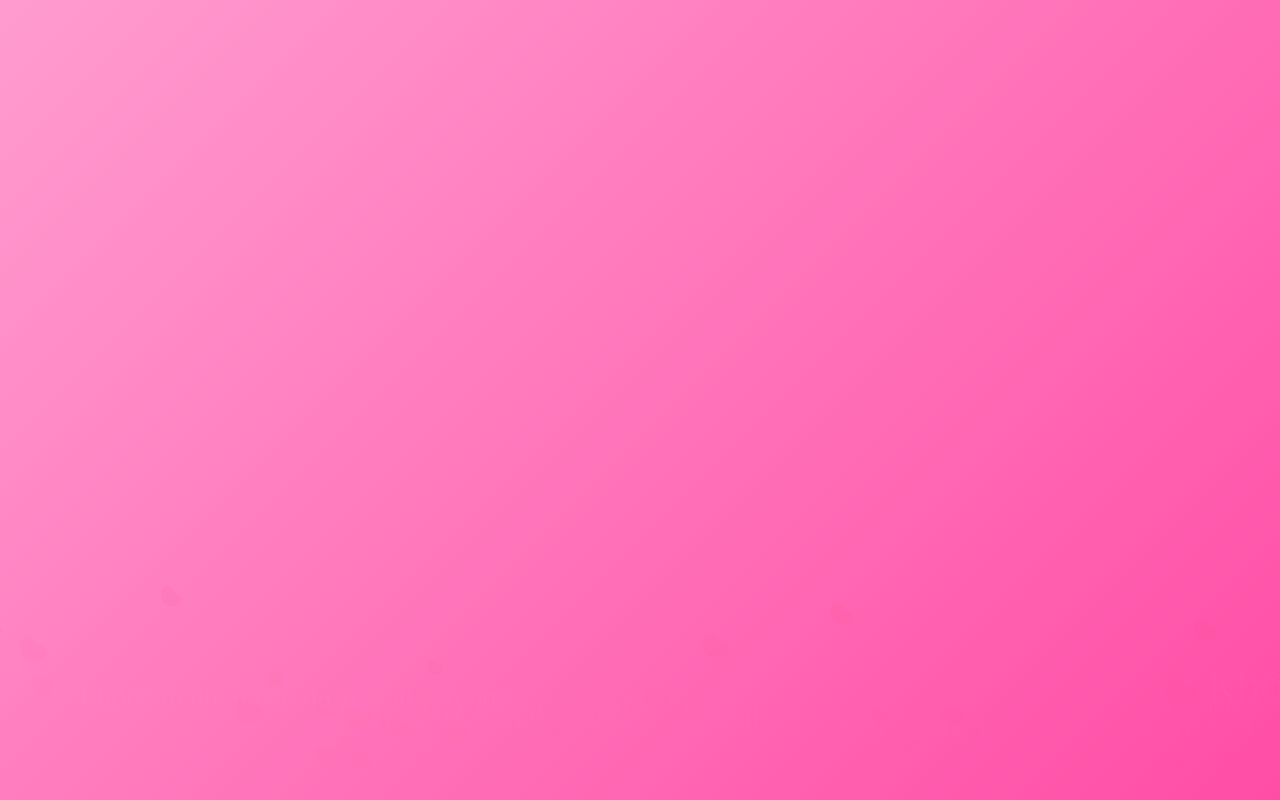
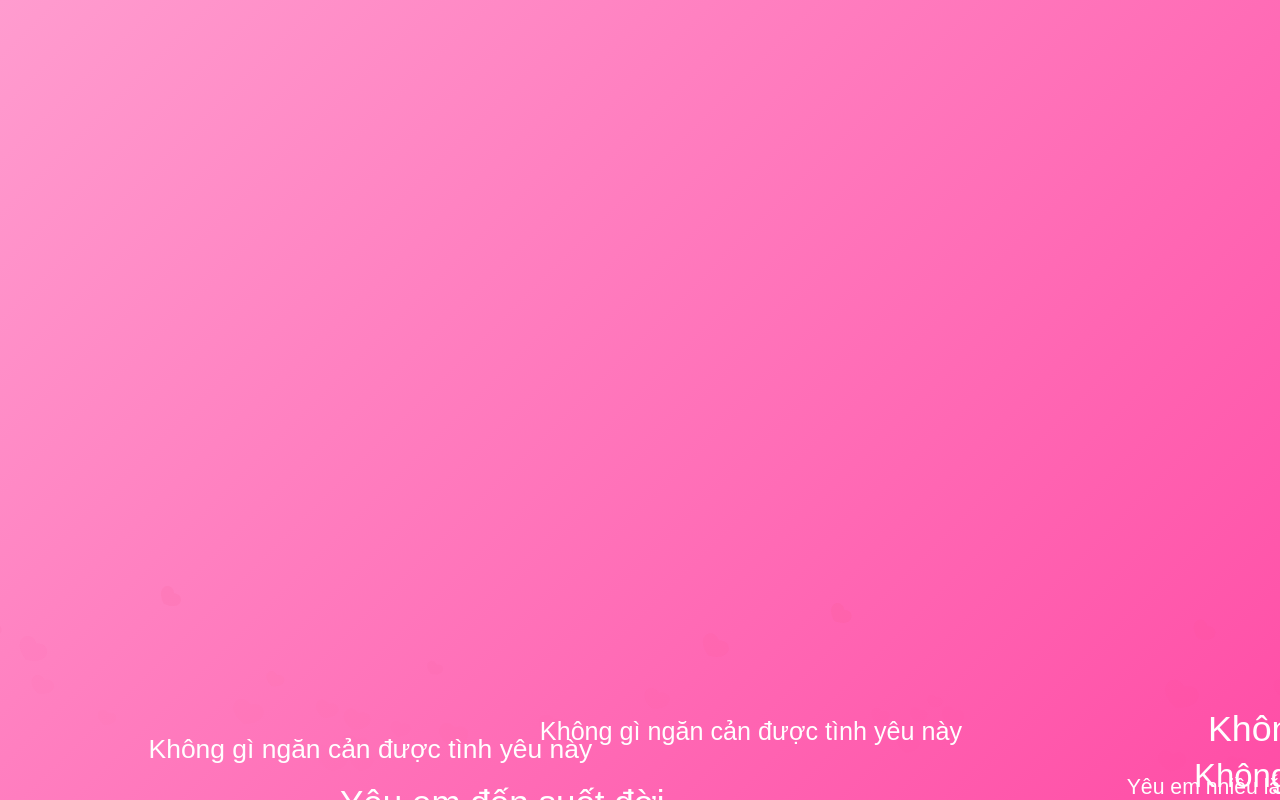
Before and after one commit to Thyen2309/maiyeumotnguoi, a plain HTML site: page index.html in a window 1280 px wide. Drawn offline with Linux system fonts and the light colour scheme.

Commit message:
index.html

```diff
--- a/index.html
+++ b/index.html
@@ -3,7 +3,7 @@
 <head>
   <meta charset="UTF-8">
   <meta name="viewport" content="width=device-width, initial-scale=1.0"/>
-  <title>Mưa Tim & Chữ Yêu (Bay Đến Đỉnh)</title>
+  <title>Mưa Tim & Chữ Yêu (Text Rõ & Thưa)</title>
   <style>
     * { margin:0; padding:0; box-sizing:border-box; }
     body, html {
@@ -34,7 +34,7 @@
   </div>
 
   <script>
-    // — Setup 2 canvas cùng kích thước —
+    // --- Khởi tạo 2 canvas ---
     const cH = document.getElementById('hearts'), ctxH = cH.getContext('2d');
     const cT = document.getElementById('texts'),  ctxT = cT.getContext('2d');
     let W, H;
@@ -45,7 +45,7 @@
     window.addEventListener('resize', resize);
     resize();
 
-    // —––––– Tim bay ––––––
+    // --- Tim bay giữ nguyên ---
     const hearts = [];
     function spawnHearts(cnt = 2) {
       for (let i = 0; i < cnt; i++) {
@@ -59,10 +59,7 @@
         });
       }
     }
-    // Spawn 2 tim mỗi 200ms
     setInterval(() => spawnHearts(2), 200);
-
-    // Vẽ shape heart tại (0,0)
     function drawHeart(ctx, s) {
       const r = s / 2;
       ctx.beginPath();
@@ -72,14 +69,11 @@
       ctx.closePath();
       ctx.fill();
     }
-
     function renderHearts() {
       ctxH.clearRect(0, 0, W, H);
-      hearts.forEach((h, i) => {
-        // Cập nhật vị trí
+      hearts.forEach((h,i) => {
         h.y -= h.speed;
         h.x += Math.sin(h.y * 0.02) * h.sway;
-        // Tính độ mờ dựa vào vị trí (dần mờ khi lên cao)
         const alpha = Math.max(0, Math.min(1, (H - h.y) / H));
         ctxH.save();
         ctxH.translate(h.x, h.y);
@@ -88,14 +82,13 @@
         ctxH.fillStyle = `hsla(${h.hue},80%,60%,${alpha})`;
         drawHeart(ctxH, h.size);
         ctxH.restore();
-        // Xoá khi bay quá đỉnh
-        if (h.y + h.size < 0) hearts.splice(i, 1);
+        if (h.y + h.size < 0) hearts.splice(i,1);
       });
       requestAnimationFrame(renderHearts);
     }
     renderHearts();
 
-    // —––––– Mưa chữ ––––––
+    // --- Mưa chữ: thưa & rõ nét ---
     const phrases = [
       "Anh yêu em",
       "Yêu em nhiều lắm",
@@ -110,42 +103,38 @@
           text: phrases[Math.floor(Math.random() * phrases.length)],
           x: Math.random() * W,
           y: H + 20,
-          size: 14 + Math.random() * 36,
-          speed: 0.3 + Math.random() * 0.5,
-          sway: Math.random() * 1.5 - 0.75
+          size: 20 + Math.random() * 20,   // font-size 20–40px
+          speed: 0.3 + Math.random() * 0.3, // hơi chậm
+          sway: Math.random() * 1 - 0.5
         });
       }
     }
-    // Spawn 1 chữ mỗi 300ms
-    setInterval(() => spawnTexts(1), 300);
+    // Giảm tần suất: 1 chữ mỗi 800ms
+    setInterval(() => spawnTexts(1), 800);
 
     function renderTexts() {
       ctxT.clearRect(0, 0, W, H);
       texts.forEach((t, i) => {
-        // Cập nhật vị trí
         t.y -= t.speed;
         t.x += Math.sin(t.y * 0.02) * t.sway;
-        // Tính alpha dựa vào vị trí
-        const alpha = Math.max(0, Math.min(1, (H - t.y) / H));
         ctxT.save();
-        ctxT.globalAlpha = alpha;
+        ctxT.globalAlpha = 1;  // luôn full opacity
         ctxT.font = `${t.size}px Arial`;
-        ctxT.fillStyle = `rgba(255,255,255,${alpha})`;
+        ctxT.fillStyle = `#ffffff`;
         ctxT.fillText(t.text, t.x, t.y);
         ctxT.restore();
-        // Xoá khi bay quá đỉnh
-        if (t.y + t.size < 0) texts.splice(i, 1);
+        if (t.y + t.size < 0) texts.splice(i,1);
       });
       requestAnimationFrame(renderTexts);
     }
     renderTexts();
 
-    // —––––– Tương tác nghiêng & kéo ––––––
+    // --- Tương tác nghiêng & kéo ---
     const scene = document.getElementById('scene');
-    let orientX = 0, orientY = 0, dragX = 0, dragY = 0, sx = 0, sy = 0;
+    let orientX=0, orientY=0, dragX=0, dragY=0, sx, sy;
     window.addEventListener('deviceorientation', e => {
-      orientX = -(e.beta || 0) * 0.3;
-      orientY = (e.gamma || 0) * 0.3;
+      orientX = -(e.beta||0)*0.3;
+      orientY = (e.gamma||0)*0.3;
       updateScene();
     });
     scene.addEventListener('touchstart', e => {
@@ -167,24 +156,22 @@
          rotateY(${orientY + dragY}deg)`;
     }
 
-    // —––––– Lắc đẩy nhanh ––––––
-    let last = { x: null, y: null, z: null };
-    window.addEventListener('devicemotion', e => {
+    // --- Lắc để đẩy nhanh ---
+    let last={x:null,y:null,z:null};
+    window.addEventListener('devicemotion', e=>{
       const a = e.accelerationIncludingGravity;
-      if (last.x !== null) {
-        const d = Math.abs(a.x - last.x)
-                + Math.abs(a.y - last.y)
-                + Math.abs(a.z - last.z);
-        if (d > 18) {
-          hearts.forEach(h => h.speed *= 2);
-          texts.forEach(t => t.speed *= 2);
-          setTimeout(() => {
-            hearts.forEach(h => h.speed /= 2);
-            texts.forEach(t => t.speed /= 2);
-          }, 400);
+      if (last.x!==null){
+        const d = Math.abs(a.x-last.x)+Math.abs(a.y-last.y)+Math.abs(a.z-last.z);
+        if (d>18){
+          hearts.forEach(h=>h.speed*=2);
+          texts.forEach(t=>t.speed*=2);
+          setTimeout(()=>{
+            hearts.forEach(h=>h.speed/=2);
+            texts.forEach(t=>t.speed/=2);
+          },400);
         }
       }
-      last = { x: a.x, y: a.y, z: a.z };
+      last = { x:a.x, y:a.y, z:a.z };
     });
   </script>
 </body>
```
